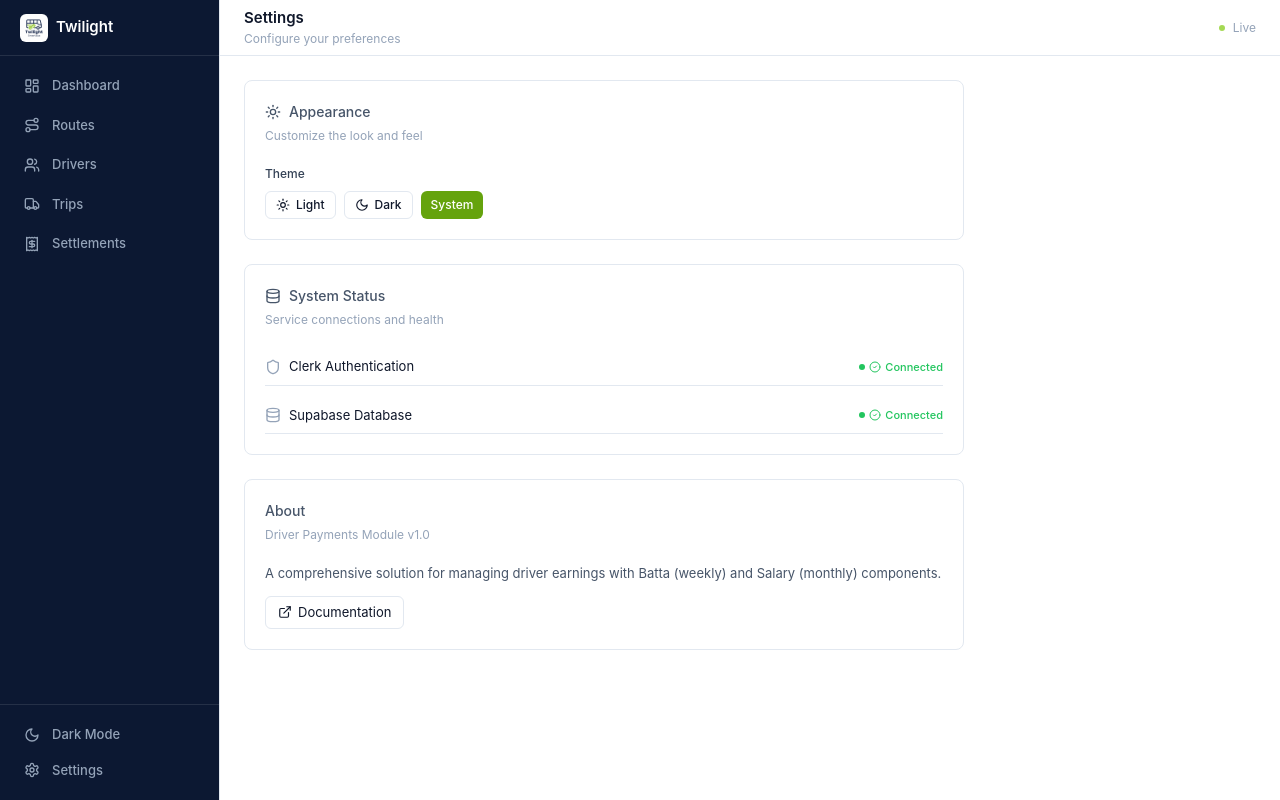
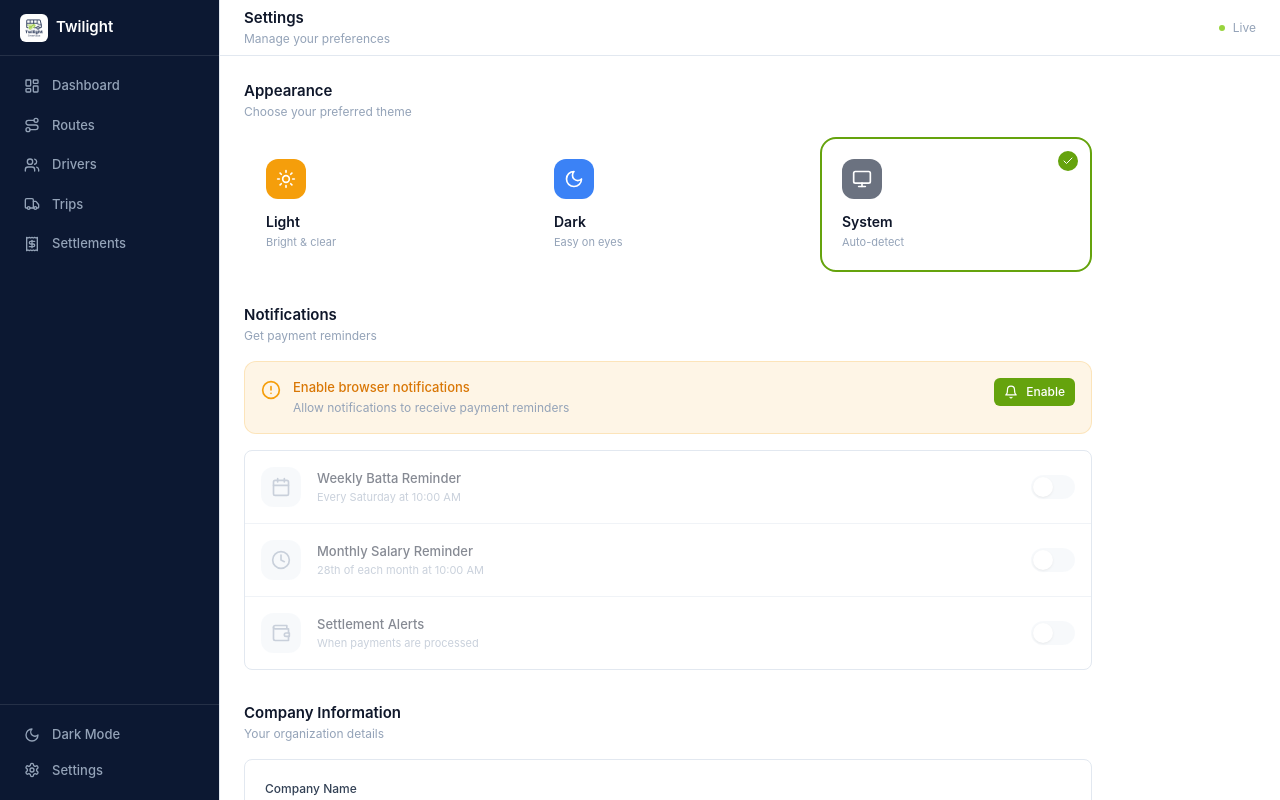
Before and after one commit to raazi29/Twilight, a Next.js app: page /settings in a window 1280 px wide. Shown: the top 800 px of the page. Built offline with nearby package versions, Linux system fonts and the light colour scheme; no server answers.

Commit message:
feat: Enhance settings page with notification controls and company info

```diff
--- a/src/app/settings/page.tsx
+++ b/src/app/settings/page.tsx
@@ -2,7 +2,7 @@
 
 import { useState, useEffect } from "react";
 import { DashboardShell, Header } from "@/components/layout";
-import { Card, CardContent, CardHeader, CardTitle, CardDescription } from "@/components/ui/card";
+import { Card, CardContent } from "@/components/ui/card";
 import { Button } from "@/components/ui/button";
 import { Input } from "@/components/ui/input";
 import { Label } from "@/components/ui/label";
@@ -11,156 +11,324 @@ import { useTheme } from "@/lib/theme-provider";
 import {
     Sun,
     Moon,
+    Monitor,
     Bell,
-    Shield,
-    Database,
-    ExternalLink,
-    CheckCircle2,
-    XCircle,
+    BellRing,
+    Calendar,
+    Clock,
+    Wallet,
+    Bus,
+    Check,
+    Save,
+    AlertCircle,
 } from "lucide-react";
 
+// Settings interface
+interface AppSettings {
+    notifications: {
+        enabled: boolean;
+        weeklyBattaReminder: boolean;
+        monthlySalaryReminder: boolean;
+        settlementAlerts: boolean;
+    };
+    company: {
+        name: string;
+        email: string;
+        phone: string;
+    };
+}
+
+const DEFAULT_SETTINGS: AppSettings = {
+    notifications: {
+        enabled: false,
+        weeklyBattaReminder: true,
+        monthlySalaryReminder: true,
+        settlementAlerts: true,
+    },
+    company: {
+        name: "Twilight SmartBus",
+        email: "support@twilight.com",
+        phone: "+91 1800-XXX-XXXX",
+    },
+};
+
 export default function SettingsPage() {
-    const { theme, setTheme, resolvedTheme } = useTheme();
-    const [healthStatus, setHealthStatus] = useState<{
-        clerk: boolean;
-        supabase: boolean;
-    } | null>(null);
-    const [loading, setLoading] = useState(true);
+    const { theme, setTheme } = useTheme();
+    const [settings, setSettings] = useState<AppSettings>(DEFAULT_SETTINGS);
+    const [saved, setSaved] = useState(false);
+    const [mounted, setMounted] = useState(false);
+    const [notificationPermission, setNotificationPermission] = useState<NotificationPermission>("default");
 
+    // Load settings from localStorage on mount
     useEffect(() => {
-        fetch("/api/health")
-            .then((res) => res.json())
-            .then((data) => {
-                setHealthStatus(data.checks);
-                setLoading(false);
-            })
-            .catch(() => setLoading(false));
+        setMounted(true);
+        const stored = localStorage.getItem("twilight-settings");
+        if (stored) {
+            try {
+                setSettings(JSON.parse(stored));
+            } catch (e) {
+                console.error("Failed to parse settings:", e);
+            }
+        }
+        // Check notification permission
+        if ("Notification" in window) {
+            setNotificationPermission(Notification.permission);
+        }
     }, []);
+
+    // Request notification permission
+    const requestNotificationPermission = async () => {
+        if (!("Notification" in window)) {
+            alert("This browser does not support notifications");
+            return;
+        }
+
+        const permission = await Notification.requestPermission();
+        setNotificationPermission(permission);
+
+        if (permission === "granted") {
+            // Enable notifications in settings
+            const newSettings = {
+                ...settings,
+                notifications: { ...settings.notifications, enabled: true },
+            };
+            setSettings(newSettings);
+            localStorage.setItem("twilight-settings", JSON.stringify(newSettings));
+
+            // Send test notification
+            new Notification("Twilight SmartBus", {
+                body: "Notifications enabled! You'll receive payment reminders.",
+                icon: "/logo.png",
+            });
+        }
+    };
+
+    // Send test notification
+    const sendTestNotification = () => {
+        if (notificationPermission === "granted") {
+            new Notification("Batta Reminder", {
+                body: "You have ₹2,100 in unsettled Batta payments this week.",
+                icon: "/logo.png",
+            });
+        }
+    };
+
+    // Save settings to localStorage
+    const saveSettings = () => {
+        localStorage.setItem("twilight-settings", JSON.stringify(settings));
+        setSaved(true);
+        setTimeout(() => setSaved(false), 2000);
+    };
+
+    // Toggle notification settings
+    const toggleNotification = (key: keyof AppSettings["notifications"]) => {
+        if (key === "enabled" && !settings.notifications.enabled && notificationPermission !== "granted") {
+            requestNotificationPermission();
+            return;
+        }
+
+        const newSettings = {
+            ...settings,
+            notifications: {
+                ...settings.notifications,
+                [key]: !settings.notifications[key],
+            },
+        };
+        setSettings(newSettings);
+        localStorage.setItem("twilight-settings", JSON.stringify(newSettings));
+    };
+
+    // Update company settings
+    const updateCompany = (key: keyof AppSettings["company"], value: string) => {
+        setSettings({
+            ...settings,
+            company: { ...settings.company, [key]: value },
+        });
+    };
+
+    if (!mounted) {
+        return (
+            <DashboardShell>
+                <Header title="Settings" />
+                <div className="p-6 animate-pulse">
+                    <div className="h-48 bg-[var(--background-hover)] rounded-xl" />
+                </div>
+            </DashboardShell>
+        );
+    }
 
     return (
         <DashboardShell>
-            <Header title="Settings" subtitle="Configure your preferences" />
+            <Header title="Settings" subtitle="Manage your preferences" />
 
-            <div className="p-6 space-y-6 animate-fade-in max-w-3xl">
-                {/* Appearance */}
-                <Card>
-                    <CardHeader>
-                        <CardTitle className="text-base flex items-center gap-2">
-                            {resolvedTheme === "dark" ? <Moon className="h-4 w-4" /> : <Sun className="h-4 w-4" />}
-                            Appearance
-                        </CardTitle>
-                        <CardDescription>Customize the look and feel</CardDescription>
-                    </CardHeader>
-                    <CardContent className="space-y-4">
-                        <div className="grid gap-2">
-                            <Label className="text-[12px]">Theme</Label>
-                            <div className="flex gap-2">
-                                <Button
-                                    variant={theme === "light" ? "default" : "outline"}
-                                    size="sm"
-                                    onClick={() => setTheme("light")}
-                                    className="gap-1.5"
+            <div className="p-6 space-y-8 animate-fade-in max-w-4xl">
+                {/* Theme Selection */}
+                <section>
+                    <div className="mb-4">
+                        <h2 className="text-[15px] font-semibold text-[var(--foreground)]">Appearance</h2>
+                        <p className="text-[12px] text-[var(--foreground-muted)]">Choose your preferred theme</p>
+                    </div>
+                    <div className="grid grid-cols-3 gap-4">
+                        {[
+                            { id: "light", label: "Light", icon: Sun, desc: "Bright & clear", color: "bg-amber-500" },
+                            { id: "dark", label: "Dark", icon: Moon, desc: "Easy on eyes", color: "bg-twilight-blue-500" },
+                            { id: "system", label: "System", icon: Monitor, desc: "Auto-detect", color: "bg-gray-500" },
+                        ].map((t) => (
+                            <button
+                                key={t.id}
+                                onClick={() => setTheme(t.id as "light" | "dark" | "system")}
+                                className={`relative p-5 rounded-2xl border-2 transition-all text-left ${theme === t.id
+                                        ? "border-[var(--accent)] bg-[var(--accent)]/5"
+                                        : "border-transparent bg-[var(--background-card)] hover:border-[var(--border)]"
+                                    }`}
+                            >
+                                {theme === t.id && (
+                                    <div className="absolute top-3 right-3 h-5 w-5 rounded-full bg-[var(--accent)] flex items-center justify-center">
+                                        <Check className="h-3 w-3 text-white" />
+                                    </div>
+                                )}
+                                <div className={`h-10 w-10 rounded-xl ${t.color} flex items-center justify-center mb-3`}>
+                                    <t.icon className="h-5 w-5 text-white" />
+                                </div>
+                                <p className="text-[14px] font-semibold">{t.label}</p>
+                                <p className="text-[11px] text-[var(--foreground-muted)] mt-0.5">{t.desc}</p>
+                            </button>
+                        ))}
+                    </div>
+                </section>
+
+                {/* Notifications */}
+                <section>
+                    <div className="mb-4 flex items-center justify-between">
+                        <div>
+                            <h2 className="text-[15px] font-semibold text-[var(--foreground)]">Notifications</h2>
+                            <p className="text-[12px] text-[var(--foreground-muted)]">Get payment reminders</p>
+                        </div>
+                        {notificationPermission === "granted" && (
+                            <Button variant="outline" size="sm" onClick={sendTestNotification} className="gap-2">
+                                <BellRing className="h-3.5 w-3.5" />
+                                Test
+                            </Button>
+                        )}
+                    </div>
+
+                    {/* Permission Banner */}
+                    {notificationPermission !== "granted" && (
+                        <div className="mb-4 p-4 rounded-xl bg-amber-500/10 border border-amber-500/20 flex items-start gap-3">
+                            <AlertCircle className="h-5 w-5 text-amber-500 flex-shrink-0 mt-0.5" />
+                            <div className="flex-1">
+                                <p className="text-[13px] font-medium text-amber-600 dark:text-amber-400">
+                                    Enable browser notifications
+                                </p>
+                                <p className="text-[12px] text-[var(--foreground-muted)] mt-0.5">
+                                    Allow notifications to receive payment reminders
+                                </p>
+                            </div>
+                            <Button size="sm" onClick={requestNotificationPermission} className="gap-2">
+                                <Bell className="h-3.5 w-3.5" />
+                                Enable
+                            </Button>
+                        </div>
+                    )}
+
+                    <Card className="overflow-hidden">
+                        <div className="divide-y divide-[var(--border)]">
+                            {[
+                                { key: "weeklyBattaReminder", label: "Weekly Batta Reminder", desc: "Every Saturday at 10:00 AM", icon: Calendar },
+                                { key: "monthlySalaryReminder", label: "Monthly Salary Reminder", desc: "28th of each month at 10:00 AM", icon: Clock },
+                                { key: "settlementAlerts", label: "Settlement Alerts", desc: "When payments are processed", icon: Wallet },
+                            ].map((item) => (
+                                <button
+                                    key={item.key}
+                                    onClick={() => toggleNotification(item.key as keyof AppSettings["notifications"])}
+                                    disabled={notificationPermission !== "granted"}
+                                    className="w-full flex items-center justify-between p-4 hover:bg-[var(--background-hover)] transition-colors disabled:opacity-50 disabled:cursor-not-allowed"
                                 >
-                                    <Sun className="h-3.5 w-3.5" />
-                                    Light
-                                </Button>
-                                <Button
-                                    variant={theme === "dark" ? "default" : "outline"}
-                                    size="sm"
-                                    onClick={() => setTheme("dark")}
-                                    className="gap-1.5"
-                                >
-                                    <Moon className="h-3.5 w-3.5" />
-                                    Dark
-                                </Button>
-                                <Button
-                                    variant={theme === "system" ? "default" : "outline"}
-                                    size="sm"
-                                    onClick={() => setTheme("system")}
-                                >
-                                    System
-                                </Button>
+                                    <div className="flex items-center gap-4">
+                                        <div className={`h-10 w-10 rounded-xl flex items-center justify-center ${settings.notifications[item.key as keyof AppSettings["notifications"]] && notificationPermission === "granted"
+                                                ? "bg-[var(--accent)]/20"
+                                                : "bg-[var(--background-hover)]"
+                                            }`}>
+                                            <item.icon className={`h-5 w-5 ${settings.notifications[item.key as keyof AppSettings["notifications"]] && notificationPermission === "granted"
+                                                    ? "text-[var(--accent)]"
+                                                    : "text-[var(--foreground-muted)]"
+                                                }`} />
+                                        </div>
+                                        <div className="text-left">
+                                            <p className="text-[13px] font-medium">{item.label}</p>
+                                            <p className="text-[11px] text-[var(--foreground-muted)]">{item.desc}</p>
+                                        </div>
+                                    </div>
+                                    <div className={`h-6 w-11 rounded-full p-0.5 transition-colors ${settings.notifications[item.key as keyof AppSettings["notifications"]] && notificationPermission === "granted"
+                                            ? "bg-[var(--accent)]"
+                                            : "bg-[var(--background-hover)]"
+                                        }`}>
+                                        <div className={`h-5 w-5 rounded-full bg-white shadow transition-transform ${settings.notifications[item.key as keyof AppSettings["notifications"]] && notificationPermission === "granted"
+                                                ? "translate-x-5"
+                                                : "translate-x-0"
+                                            }`} />
+                                    </div>
+                                </button>
+                            ))}
+                        </div>
+                    </Card>
+                </section>
+
+                {/* Company Info */}
+                <section>
+                    <div className="mb-4">
+                        <h2 className="text-[15px] font-semibold text-[var(--foreground)]">Company Information</h2>
+                        <p className="text-[12px] text-[var(--foreground-muted)]">Your organization details</p>
+                    </div>
+                    <Card>
+                        <CardContent className="p-5 space-y-4">
+                            <div>
+                                <Label className="text-[12px] mb-2 block">Company Name</Label>
+                                <Input
+                                    value={settings.company.name}
+                                    onChange={(e) => updateCompany("name", e.target.value)}
+                                />
                             </div>
-                        </div>
-                    </CardContent>
-                </Card>
-
-                {/* System Status */}
-                <Card>
-                    <CardHeader>
-                        <CardTitle className="text-base flex items-center gap-2">
-                            <Database className="h-4 w-4" />
-                            System Status
-                        </CardTitle>
-                        <CardDescription>Service connections and health</CardDescription>
-                    </CardHeader>
-                    <CardContent>
-                        {loading ? (
-                            <p className="text-[13px] text-[var(--foreground-muted)]">Checking services...</p>
-                        ) : (
-                            <div className="space-y-3">
-                                <div className="flex items-center justify-between py-2 border-b">
-                                    <div className="flex items-center gap-2">
-                                        <Shield className="h-4 w-4 text-[var(--foreground-muted)]" />
-                                        <span className="text-[13px]">Clerk Authentication</span>
-                                    </div>
-                                    {healthStatus?.clerk ? (
-                                        <Badge variant="success" className="gap-1">
-                                            <CheckCircle2 className="h-3 w-3" />
-                                            Connected
-                                        </Badge>
-                                    ) : (
-                                        <Badge variant="error" className="gap-1">
-                                            <XCircle className="h-3 w-3" />
-                                            Disconnected
-                                        </Badge>
-                                    )}
+                            <div className="grid gap-4 sm:grid-cols-2">
+                                <div>
+                                    <Label className="text-[12px] mb-2 block">Email</Label>
+                                    <Input
+                                        type="email"
+                                        value={settings.company.email}
+                                        onChange={(e) => updateCompany("email", e.target.value)}
+                                    />
                                 </div>
-                                <div className="flex items-center justify-between py-2 border-b">
-                                    <div className="flex items-center gap-2">
-                                        <Database className="h-4 w-4 text-[var(--foreground-muted)]" />
-                                        <span className="text-[13px]">Supabase Database</span>
-                                    </div>
-                                    {healthStatus?.supabase ? (
-                                        <Badge variant="success" className="gap-1">
-                                            <CheckCircle2 className="h-3 w-3" />
-                                            Connected
-                                        </Badge>
-                                    ) : (
-                                        <Badge variant="error" className="gap-1">
-                                            <XCircle className="h-3 w-3" />
-                                            Disconnected
-                                        </Badge>
-                                    )}
+                                <div>
+                                    <Label className="text-[12px] mb-2 block">Phone</Label>
+                                    <Input
+                                        value={settings.company.phone}
+                                        onChange={(e) => updateCompany("phone", e.target.value)}
+                                    />
                                 </div>
                             </div>
+                        </CardContent>
+                    </Card>
+                </section>
+
+                {/* Save Button */}
+                <div className="flex items-center justify-between pt-4 border-t border-[var(--border)]">
+                    <p className="text-[12px] text-[var(--foreground-muted)]">
+                        Driver Payments Module v1.0
+                    </p>
+                    <Button onClick={saveSettings} className="gap-2">
+                        {saved ? (
+                            <>
+                                <Check className="h-4 w-4" />
+                                Saved!
+                            </>
+                        ) : (
+                            <>
+                                <Save className="h-4 w-4" />
+                                Save Changes
+                            </>
                         )}
-                    </CardContent>
-                </Card>
-
-                {/* About */}
-                <Card>
-                    <CardHeader>
-                        <CardTitle className="text-base">About</CardTitle>
-                        <CardDescription>Driver Payments Module v1.0</CardDescription>
-                    </CardHeader>
-                    <CardContent className="space-y-3">
-                        <p className="text-[13px] text-[var(--foreground-secondary)]">
-                            A comprehensive solution for managing driver earnings with Batta (weekly) and Salary (monthly) components.
-                        </p>
-                        <div className="flex gap-2">
-                            <a
-                                href="https://github.com"
-                                target="_blank"
-                                rel="noopener noreferrer"
-                                className="inline-flex items-center gap-1.5 px-3 py-1.5 text-[13px] border rounded-md hover:bg-[var(--background-hover)] transition-colors"
-                            >
-                                <ExternalLink className="h-3.5 w-3.5" />
-                                Documentation
-                            </a>
-                        </div>
-                    </CardContent>
-                </Card>
+                    </Button>
+                </div>
             </div>
         </DashboardShell>
     );
```
